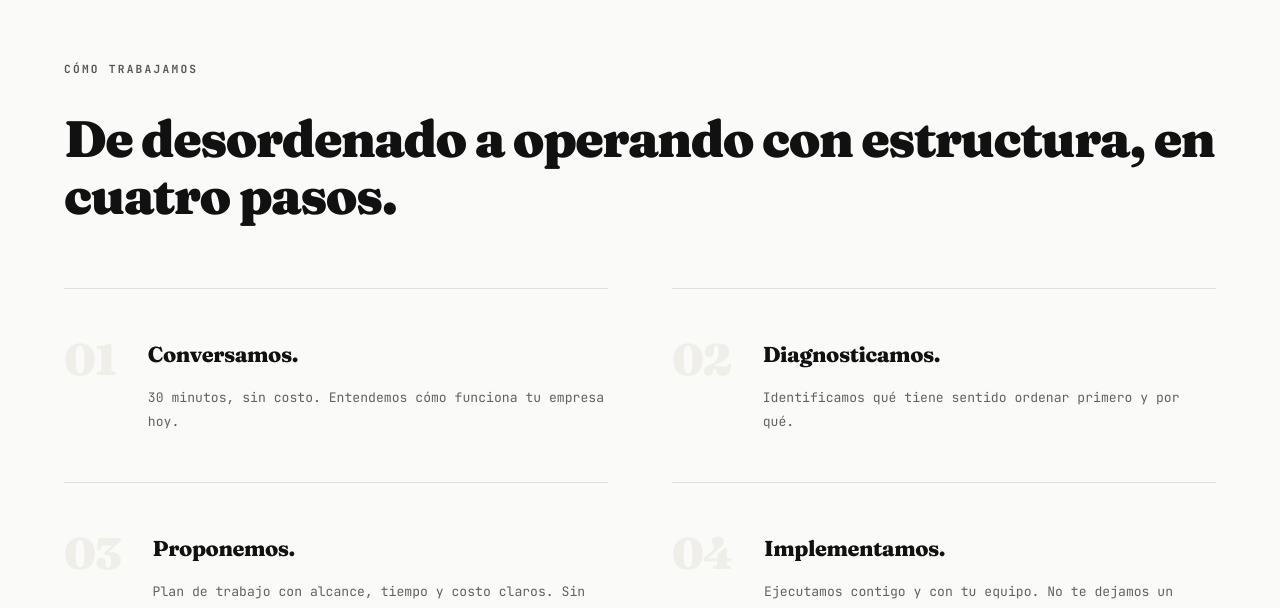
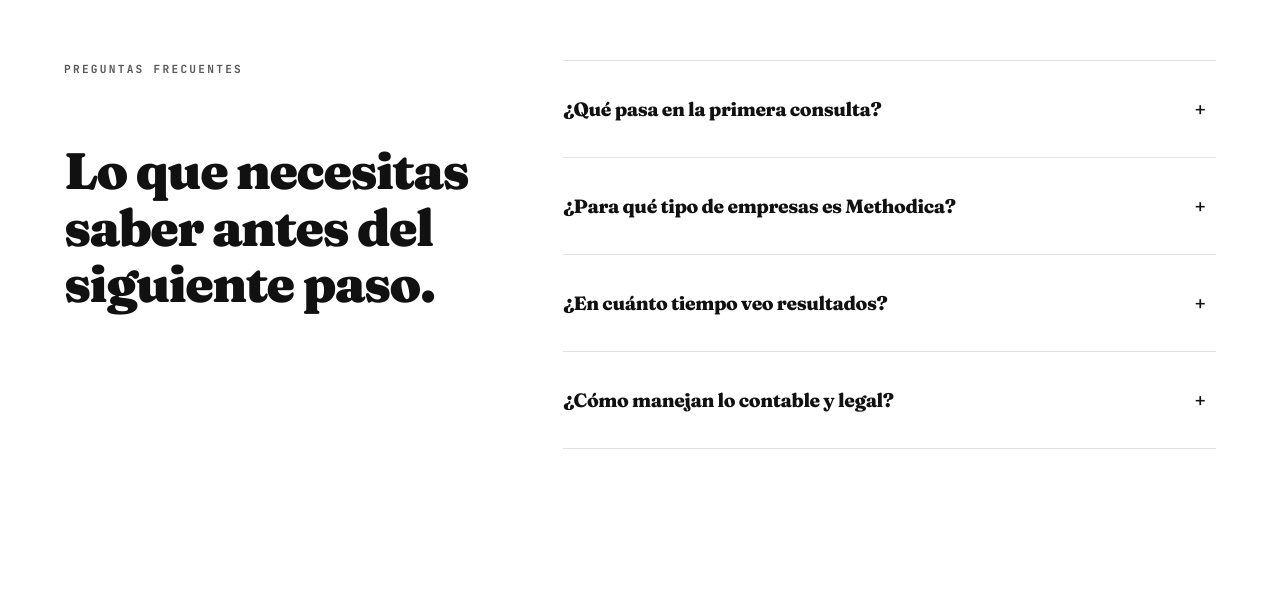
Before and after one commit to dietic/methodica, a Next.js app: page / in a window 1280 px wide. Shown: the part 2175-2783 px from the top of the page. Built offline with nearby package versions, Linux system fonts and the light colour scheme.

Commit message:
content: remove proceso section; rename services label to 'Pilares de Gestión'

```diff
--- a/app/globals.css
+++ b/app/globals.css
@@ -519,95 +519,6 @@ body {
 }
 
 /* ═══════════════════════════════════════════
-   PROCESO / CÓMO TRABAJAMOS
-   ═══════════════════════════════════════════ */
-.process {
-  padding: 6rem 0;
-  background: #fafaf8;
-}
-
-.process__header {
-  margin-bottom: 4rem;
-}
-
-.process__label {
-  font-family: var(--font-jetbrains), "JetBrains Mono", monospace;
-  font-size: 0.7rem;
-  font-weight: 700;
-  text-transform: uppercase;
-  letter-spacing: 0.2em;
-  color: rgba(17, 17, 17, 0.7);
-  margin-bottom: 2rem;
-  display: block;
-}
-
-.process__title {
-  font-family: var(--font-fraunces), "Fraunces", serif;
-  font-weight: 900;
-  font-size: clamp(2rem, 4vw, 3.5rem);
-  letter-spacing: -0.03em;
-  line-height: 1.1;
-}
-
-.process__grid {
-  list-style: none;
-  display: grid;
-  grid-template-columns: 1fr;
-  gap: 0;
-}
-
-.process__step {
-  padding: 2.5rem 0;
-  border-top: 1px solid rgba(17, 17, 17, 0.12);
-  display: grid;
-  grid-template-columns: auto 1fr;
-  gap: 2rem;
-  align-items: start;
-}
-
-.process__step:last-child {
-  border-bottom: 1px solid rgba(17, 17, 17, 0.12);
-}
-
-.process__number {
-  font-family: var(--font-fraunces), "Fraunces", serif;
-  font-weight: 900;
-  font-size: 2.75rem;
-  line-height: 1;
-  color: #f0eee9;
-  letter-spacing: -0.03em;
-}
-
-.process__content h3 {
-  font-family: var(--font-fraunces), "Fraunces", serif;
-  font-weight: 800;
-  font-size: 1.35rem;
-  margin-bottom: 0.75rem;
-  letter-spacing: -0.02em;
-}
-
-.process__content p {
-  font-family: var(--font-jetbrains), "JetBrains Mono", monospace;
-  font-size: 0.82rem;
-  color: rgba(17, 17, 17, 0.65);
-  line-height: 1.85;
-  max-width: 520px;
-}
-
-@media (min-width: 768px) {
-  .process {
-    padding: 8rem 0;
-  }
-  .process__grid {
-    grid-template-columns: 1fr 1fr;
-    gap: 0 4rem;
-  }
-  .process__step {
-    padding: 3rem 0;
-  }
-}
-
-/* ═══════════════════════════════════════════
    FAQ
    ═══════════════════════════════════════════ */
 .faq {
--- a/app/page.tsx
+++ b/app/page.tsx
@@ -131,9 +131,6 @@ export default function Home() {
               <Link href="#servicios">Servicios</Link>
             </li>
             <li>
-              <Link href="#proceso">Proceso</Link>
-            </li>
-            <li>
               <Link href="#faq">FAQ</Link>
             </li>
             <li>
@@ -191,7 +188,7 @@ export default function Home() {
         >
           <div className="container">
             <div className="services__header">
-              <span className="services__label">Servicios</span>
+              <span className="services__label">Pilares de Gestión</span>
               <h2 id="services-heading" className="services__title">
                 Tu equipo completo.{" "}
                 <span className="services__title-light">
@@ -241,75 +238,6 @@ export default function Home() {
                 </p>
               </article>
             </div>
-          </div>
-        </section>
-
-        {/* PROCESO / CÓMO TRABAJAMOS */}
-        <section
-          className="process"
-          id="proceso"
-          aria-labelledby="process-heading"
-        >
-          <div className="container">
-            <div className="process__header">
-              <span className="process__label">Cómo trabajamos</span>
-              <h2 id="process-heading" className="process__title">
-                De desordenado a operando con estructura, en cuatro pasos.
-              </h2>
-            </div>
-
-            <ol className="process__grid">
-              <li className="process__step">
-                <span className="process__number" aria-hidden="true">
-                  01
-                </span>
-                <div className="process__content">
-                  <h3>Conversamos.</h3>
-                  <p>
-                    30 minutos, sin costo. Entendemos cómo funciona tu empresa
-                    hoy.
-                  </p>
-                </div>
-              </li>
-
-              <li className="process__step">
-                <span className="process__number" aria-hidden="true">
-                  02
-                </span>
-                <div className="process__content">
-                  <h3>Diagnosticamos.</h3>
-                  <p>
-                    Identificamos qué tiene sentido ordenar primero y por qué.
-                  </p>
-                </div>
-              </li>
-
-              <li className="process__step">
-                <span className="process__number" aria-hidden="true">
-                  03
-                </span>
-                <div className="process__content">
-                  <h3>Proponemos.</h3>
-                  <p>
-                    Plan de trabajo con alcance, tiempo y costo claros. Sin
-                    sorpresas.
-                  </p>
-                </div>
-              </li>
-
-              <li className="process__step">
-                <span className="process__number" aria-hidden="true">
-                  04
-                </span>
-                <div className="process__content">
-                  <h3>Implementamos.</h3>
-                  <p>
-                    Ejecutamos contigo y con tu equipo. No te dejamos un
-                    PowerPoint.
-                  </p>
-                </div>
-              </li>
-            </ol>
           </div>
         </section>
 
@@ -413,9 +341,6 @@ export default function Home() {
               <p className="footer__col-title">Empresa</p>
               <ul className="footer__links">
                 <li>
-                  <Link href="#proceso">Cómo trabajamos</Link>
-                </li>
-                <li>
                   <Link href="#faq">FAQ</Link>
                 </li>
                 <li>
```
